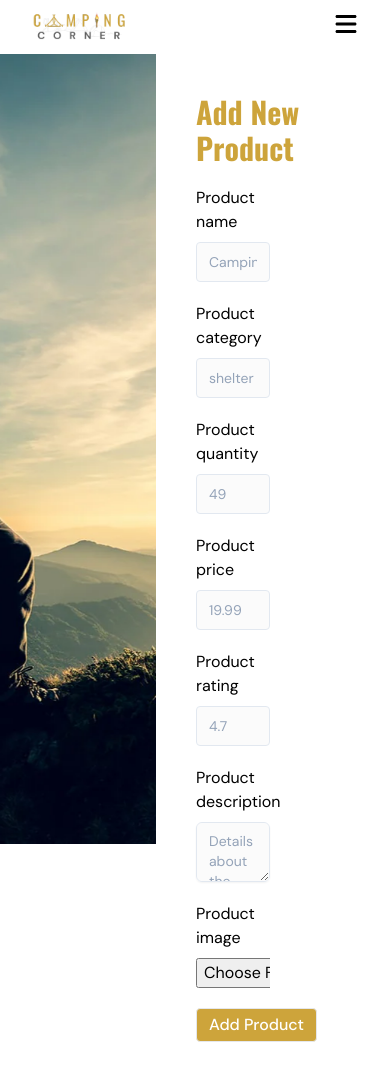
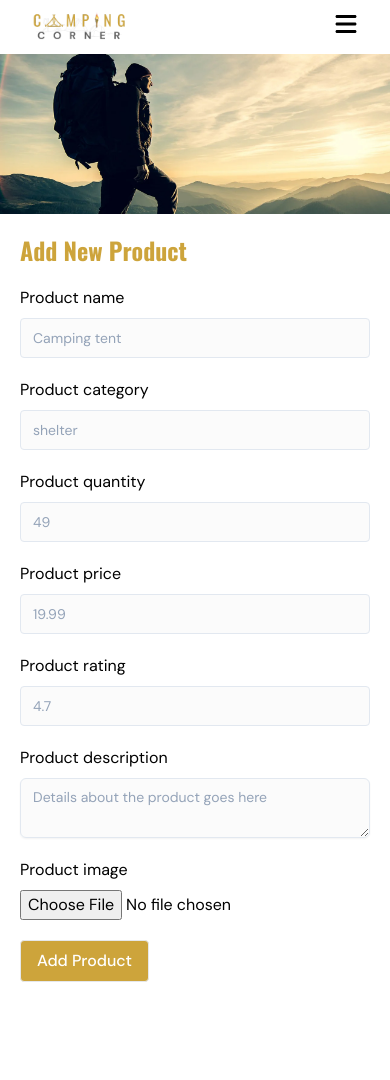
Before and after one commit to nahidul-fahim/camping-corner-client-a4, a React (Vite) app: page /add-product in a window 390 px wide. After the commit the page ends 1002 px from the top, so only its background shows below. Built offline with nearby package versions, Linux system fonts and the light colour scheme.

Commit message:
made the section responsive

```diff
--- a/src/pages/AddNewProduct.tsx
+++ b/src/pages/AddNewProduct.tsx
@@ -1,3 +1,4 @@
+/* eslint-disable @typescript-eslint/no-explicit-any */
 import React, { useState } from "react";
 import { FieldValues } from "react-hook-form";
 import { toast } from "sonner";
@@ -8,17 +9,13 @@ import { useCreateProductMutation } from "@/redux/features/product/productApi";
 import RHFileSelect from "@/components/form/RHFileSelect";
 
 const AddNewProduct = () => {
-
-    // states
     const [imagePreview, setImagePreview] = useState<string | null>(null);
     const [productImage, setProductImage] = useState<File | null>(null);
-
-    // create product api
     const [createProduct, { isLoading }] = useCreateProductMutation();
 
-    // handle image change
+    // Handle image change and preview
     const handleImageChange = (e: React.ChangeEvent<HTMLInputElement>) => {
-        const file = e.target.files![0]
+        const file = e.target.files![0];
         if (file) {
             setProductImage(file);
             const previewURL = URL.createObjectURL(file);
@@ -26,28 +23,23 @@ const AddNewProduct = () => {
         }
     };
 
-    // send the new data to server
+    // Handle form submission
     const onSubmit = async (data: FieldValues) => {
         const toastId = toast.loading("Creating new product!");
         try {
             const formData = new FormData();
-
-            // Append the file
             if (productImage) {
-                formData.append('file', productImage)
+                formData.append("file", productImage);
             }
-
             const productData = {
                 name: data?.name,
                 description: data?.description,
                 category: data?.category,
                 price: Number(data?.price),
                 quantity: Number(data?.quantity),
-                rating: Number(data?.rating)
+                rating: Number(data?.rating),
             };
-
-            formData.append('data', JSON.stringify(productData));
-            // send the formData to api
+            formData.append("data", JSON.stringify(productData));
             await createProduct(formData).unwrap();
             toast.success("Created new product!", { id: toastId, duration: 2000 });
         } catch (error) {
@@ -55,12 +47,10 @@ const AddNewProduct = () => {
         }
     };
 
-
     return (
-        <div className="relative flex min-h-[100vh]">
-
-            {/* image section */}
-            <div className="fixed top-0 left-0 h-full w-2/5 z-[-10]"
+        <div className="flex flex-col lg:flex-row min-h-screen">
+            {/* Background section */}
+            <div className="md:fixed top-0 left-0 h-40 md:h-full w-full md:w-2/5 z-[-10]"
                 style={{
                     backgroundImage: "url('/bg/bgHill.webp')",
                     backgroundPosition: 'center',
@@ -69,11 +59,11 @@ const AddNewProduct = () => {
                 }}>
             </div>
 
-            {/* form section */}
-            <div className="ml-[40%] container mx-auto p-10 overflow-y-auto">
-                <h2 className="text-3xl font-primary text-primary font-bold mb-5">Add New Product</h2>
+            {/* Form section */}
+            <div className="md:ml-[40%] container mx-auto p-5 md:p-10 bg-white">
+                <h2 className="text-2xl lg:text-3xl font-primary text-primary font-bold mb-5">Add New Product</h2>
                 <RHFormProvider onSubmit={onSubmit} className="space-y-5">
-                    <div className="space-y-5 pr-20">
+                    <div className="space-y-5 lg:pr-20">
                         <RHInput
                             type="text"
                             name="name"
@@ -94,6 +84,7 @@ const AddNewProduct = () => {
                             placeholder="49"
                             label="Product quantity"
                             minValue={0}
+                            step={1}
                             className="w-full"
                         />
                         <RHInput
@@ -127,17 +118,25 @@ const AddNewProduct = () => {
                             className="w-full"
                             onChange={handleImageChange}
                         />
+                        {/* Image Preview */}
                         {imagePreview && (
                             <div className="mt-2">
-                                <img src={imagePreview} alt="Selected Product" className="h-40 w-40 object-cover" />
+                                <img
+                                    src={imagePreview}
+                                    alt="Selected Product"
+                                    className="h-40 w-40 object-cover rounded-md"
+                                />
                             </div>
                         )}
                     </div>
+
+                    {/* Submit button */}
                     <button
                         type="submit"
-                        className="border px-3 py-1 self-start bg-primary text-white rounded font-medium hover:bg-secondary duration-300 disabled:bg-primary/60 disabled:cursor-not-allowed"
-                        disabled={isLoading}>
-                        {isLoading ? "Creating product" : "Add Product"}
+                        className="border px-4 py-2 bg-primary text-white rounded font-medium hover:bg-secondary transition-colors duration-300 disabled:bg-primary/60 disabled:cursor-not-allowed"
+                        disabled={isLoading}
+                    >
+                        {isLoading ? "Creating product..." : "Add Product"}
                     </button>
                 </RHFormProvider>
             </div>
--- a/src/pages/UpdateProduct.tsx
+++ b/src/pages/UpdateProduct.tsx
@@ -37,8 +37,6 @@ const UpdateProduct = () => {
             setImagePreview(previewURL);
         }
     };
-
-
 
     // submit the updated information
     const onSubmit = async (formData: FieldValues) => {
@@ -81,8 +79,6 @@ const UpdateProduct = () => {
         }
     };
 
-
-
     // loading component and error component
     if (isLoading) {
         return <LoadingComponent />
@@ -91,10 +87,9 @@ const UpdateProduct = () => {
         return <ErrorComponent />
     }
 
-
     return (
-        <div className="relative flex min-h-[100vh]">
-            <div className="fixed top-0 left-0 h-full w-2/5 z-[-10]"
+        <div className="relative flex flex-col md:flex-row min-h-[100vh]">
+            <div className="md:fixed top-0 left-0 h-40 md:h-full w-full md:w-2/5 z-[-10]"
                 style={{
                     backgroundImage: "url('/bg/bgHill1.webp')",
                     backgroundPosition: 'center',
@@ -103,10 +98,10 @@ const UpdateProduct = () => {
                 }}>
             </div>
 
-            <div className="ml-[40%] container mx-auto p-10 overflow-y-auto bg-white">
-                <h2 className="text-3xl font-primary text-primary font-bold mb-5">Update Product</h2>
+            <div className="md:ml-[40%] container mx-auto p-5 md:p-10 bg-white">
+                <h2 className="text-2xl md:text-3xl font-primary text-primary font-bold mb-5">Update Product</h2>
                 <RHFormProvider onSubmit={onSubmit} className="space-y-5">
-                    <div className="space-y-5 pr-20">
+                    <div className="space-y-5 pr-0 md:pr-20">
                         <RHInput
                             type="text"
                             name="name"
@@ -130,6 +125,7 @@ const UpdateProduct = () => {
                             defaultValue={currentData?.quantity}
                             label="Product quantity"
                             minValue={0}
+                            step={1}
                             className="w-full"
                         />
                         <RHInput
@@ -155,7 +151,7 @@ const UpdateProduct = () => {
                         <RHTextArea
                             name="description"
                             placeholder="Product description"
-                            defaultValue={currentData?.name}
+                            defaultValue={currentData?.description}
                             label="Product description"
                             className="w-full"
                         />
```
Also changed, not shown: src/pages/ProductManagement.tsx (+25 -32 lines).
